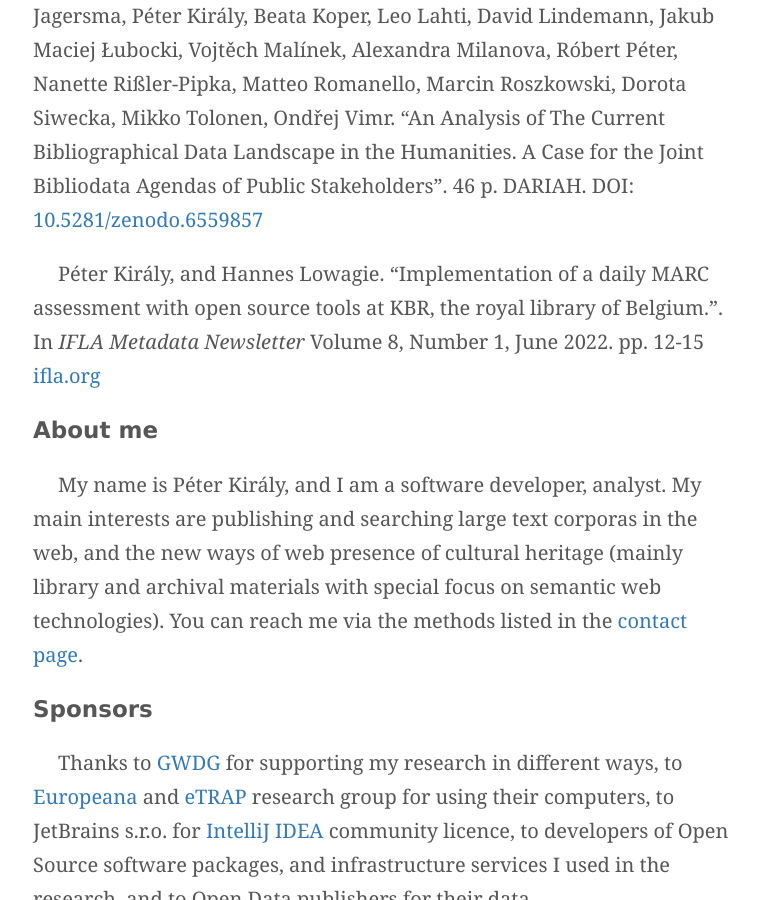
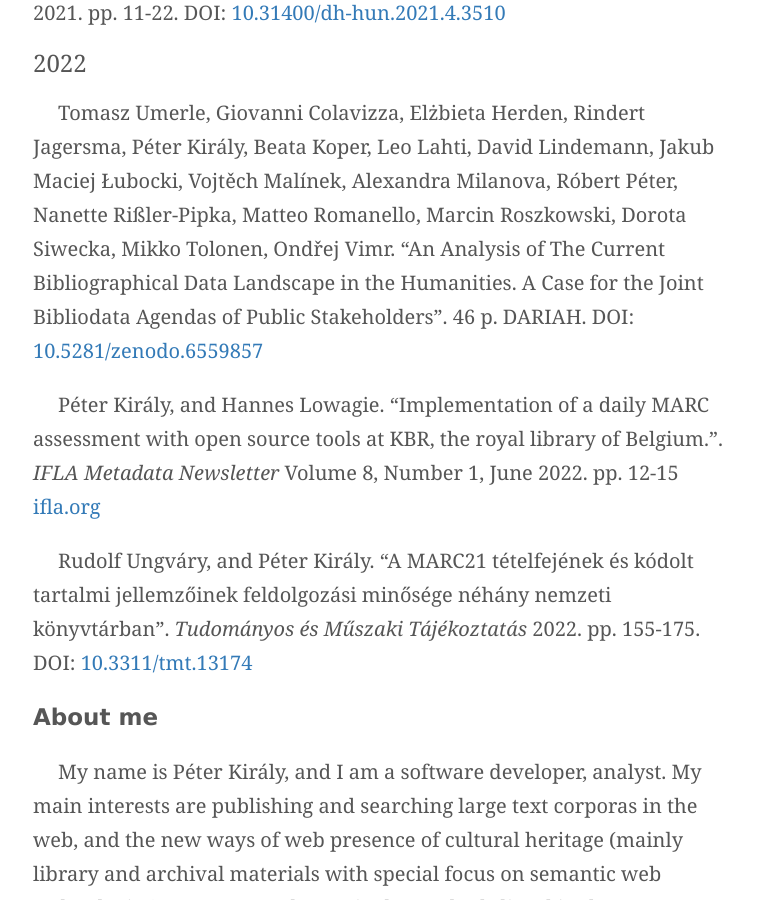
Before and after one commit to pkiraly/pkiraly.github.io, a Jekyll site: the page built from about.md, in a window 1280 px wide and 900 px high, scrolled down 11491 px. Shown: the whole window, without its empty margins (257-1016 px from the left). Built offline with Jekyll 4.4.1, drawn with Linux system fonts in a browser that asks for light colours; nearby versions of some CDN libraries; some web fonts are replaced; comment, search, counter and statistics services are not loaded; some of the changed text lies outside the part shown.

Commit message:
Adding Ungváry-Király 2022

```diff
--- a/about.md
+++ b/about.md
@@ -86,7 +86,10 @@ cited by:<br/>
 2. Widad Elouataoui, Imane El Alaoui, and Youssef Gahi. "Metadata Quality in the Era of Big Data and Unstructured Content." In The International Conference on Information, Communication & Cybersecurity, pp. 110-121. Springer, Cham, 2021. DOI: [10.1007/978-3-030-91738-8_11](https://doi.org/10.1007/978-3-030-91738-8_11)
 
 
-Péter Király. “Measuring completeness as metadata quality metric in Europeana.” In *Digital Humanities 2017. Conference Abstracts.* McGill University & Université de Montréal, Montréal, Canada, August 8–11, 2017. Prepared by Rhian Lewis and the DH2017 Local Organizers: Cecily Raynor, Dominic Forest, Michael Sinatra and Stéfan Sinclair. pp. 291-293. URL (whole book): [https://dh2017.adho.org/abstracts/DH2017-abstracts.pdf](https://dh2017.adho.org/abstracts/DH2017-abstracts.pdf), URL (the abstract): [https://dh2017.adho.org/abstracts/458/458.pdf](https://dh2017.adho.org/abstracts/458/458.pdf).
+Péter Király. “Measuring completeness as metadata quality metric in Europeana.” In *Digital Humanities 2017. Conference Abstracts.* McGill University & Université de Montréal, Montréal, Canada, August 8–11, 2017. Prepared by Rhian Lewis and the DH2017 Local Organizers: Cecily Raynor, Dominic Forest, Michael Sinatra and Stéfan Sinclair. pp. 291-293. URL (whole book): [https://dh2017.adho.org/abstracts/DH2017-abstracts.pdf](https://dh2017.adho.org/abstracts/DH2017-abstracts.pdf), URL (the abstract): [https://dh2017.adho.org/abstracts/458/458.pdf](https://dh2017.adho.org/abstracts/458/458.pdf).<br/>
+cited by:<br/>
+1. Barbara Šlibar, and Enrique Mu. "OGD metadata country portal publishing guidelines compliance: A multi-case study search for completeness and consistency". *Government Information Quarterly* 2022, August. 101756. DOI: [10.1016/j.giq.2022.101756](https://doi.org/10.1016/j.giq.2022.101756)
+
 
 ### 2018
 
@@ -174,10 +177,12 @@ Király Péter. "Kulturális adatelemzés – bevezetés és önéletrajz. Lev M
 
 ### 2022
 
-Tomasz Umerle, Giovanni Colavizza, Elżbieta Herden, Rindert Jagersma, Péter Király, Beata Koper, Leo Lahti, David Lindemann, Jakub Maciej Łubocki, Vojtěch Malínek, Alexandra Milanova, Róbert Péter, Nanette Rißler-Pipka, Matteo Romanello, Marcin Roszkowski, Dorota Siwecka, Mikko Tolonen, Ondřej Vimr. "An Analysis of The Current Bibliographical Data Landscape in the Humanities.
-A Case for the Joint Bibliodata Agendas of Public Stakeholders". 46 p. DARIAH. DOI: [10.5281/zenodo.6559857](https://doi.org/10.5281/zenodo.6559857)
+Tomasz Umerle, Giovanni Colavizza, Elżbieta Herden, Rindert Jagersma, Péter Király, Beata Koper, Leo Lahti, David Lindemann, Jakub Maciej Łubocki, Vojtěch Malínek, Alexandra Milanova, Róbert Péter, Nanette Rißler-Pipka, Matteo Romanello, Marcin Roszkowski, Dorota Siwecka, Mikko Tolonen, Ondřej Vimr. "An Analysis of The Current Bibliographical Data Landscape in the Humanities. A Case for the Joint Bibliodata Agendas of Public Stakeholders". 46 p. DARIAH. DOI: [10.5281/zenodo.6559857](https://doi.org/10.5281/zenodo.6559857)
 
-Péter Király, and Hannes Lowagie. "Implementation of a daily MARC assessment with open source tools at KBR, the royal library of Belgium.". In *IFLA Metadata Newsletter* Volume 8, Number 1, June 2022. pp. 12-15 [ifla.org](https://repository.ifla.org/bitstream/123456789/1976/1/IFLA_Metadata_Newsletter_June_2022.pdf)
+Péter Király, and Hannes Lowagie. "Implementation of a daily MARC assessment with open source tools at KBR, the royal library of Belgium.". *IFLA Metadata Newsletter* Volume 8, Number 1, June 2022. pp. 12-15 [ifla.org](https://repository.ifla.org/bitstream/123456789/1976/1/IFLA_Metadata_Newsletter_June_2022.pdf)
+
+Rudolf Ungváry, and Péter Király. "A MARC21 tételfejének és kódolt tartalmi jellemzőinek feldolgozási minősége néhány nemzeti könyvtárban". *Tudományos és Műszaki Tájékoztatás* 2022. pp. 155-175. DOI: [10.3311/tmt.13174](http://doi.org/10.3311/tmt.13174)
+
 
 <!-- span id="badgeCont105"><script type="text/javascript" src="https://publons.com/mashlets?el=badgeCont105&rid=AAW-9289-2021"></script></span -->
 
```
